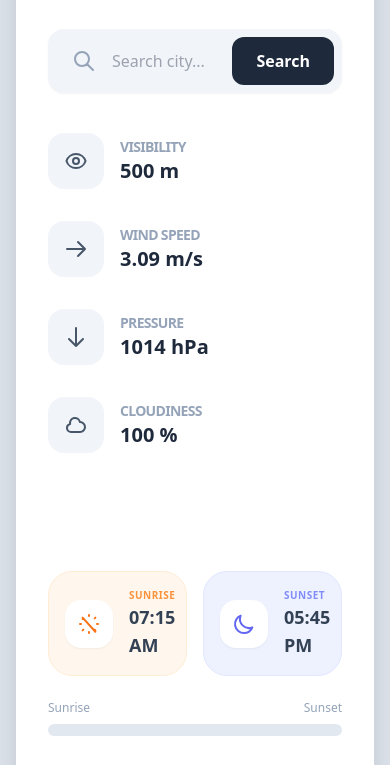
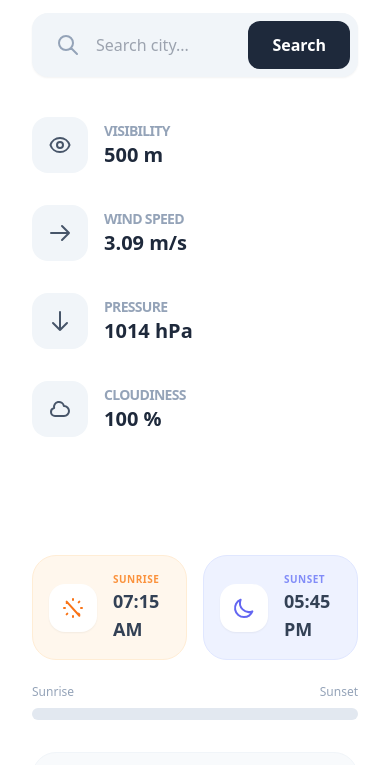
Before and after one commit to adityaenigma/weather, a plain HTML site: page index.html in a window 390 px wide. Shown: the part 251-1016 px from the top of the page. Drawn offline with nearby package versions, Linux system fonts and the light colour scheme.

Commit message:
Update index.html

```diff
--- a/index.html
+++ b/index.html
@@ -54,7 +54,7 @@
     </style>
   </head>
   <body
-    class="bg-slate-200 min-h-screen flex-wrap items-center justify-center p-4 md:p-10 md:flex"
+    class="bg-slate-200 min-h-screen flex-wrap items-center justify-center md:p-10 md:flex"
   >
     <!-- Main Content -->
     <div
```
